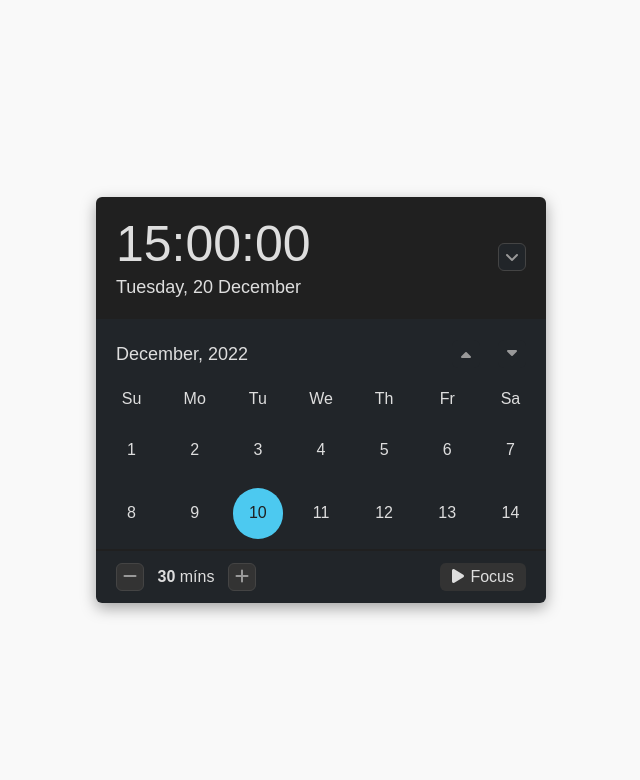
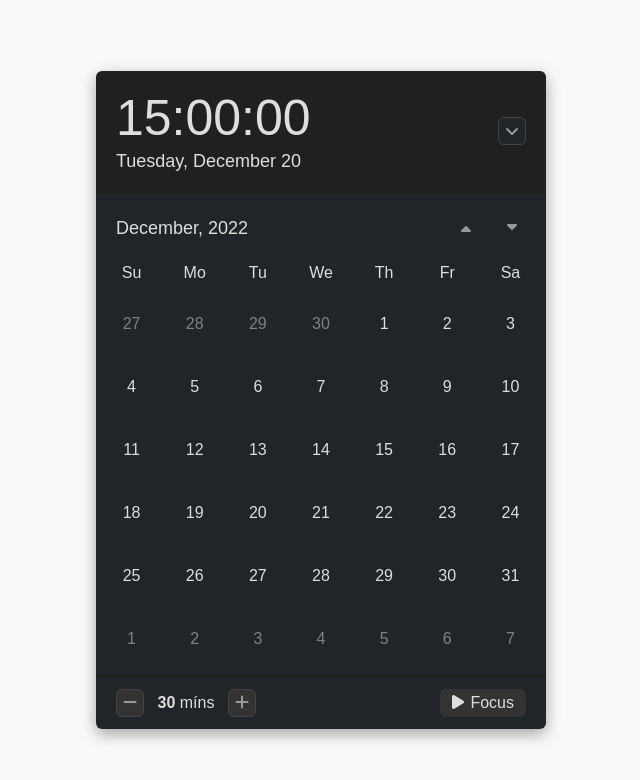
Before and after one commit to Backheart-js/Intern_Ex2-calendar, a plain HTML site: page index.html in a window 1280 px wide. Shown: the whole page, without its empty margins (319-959 px from the left). Drawn offline with nearby package versions, Linux system fonts and the light colour scheme.

Commit message:
Add: Script to render Days of Month

```diff
--- a/css/style.css
+++ b/css/style.css
@@ -116,9 +116,6 @@
     height: 40px;
 }
 
-.table__content-wrapper {
-    /* padding: 0 6px; */
-}
 .table__content-item {
     width: 100%;
     height: 63px;
@@ -127,11 +124,20 @@
     width: 80%;
     height: 80%;
     border-radius: 50%;
-    transition: all .1s linear;
+    /* transition: all .1s linear; */
 }
 .table__content-item.active > .table__content-text {
     color: var(--darkness-background-color);
     background-color: #4cc9f0;
+}
+.table__content-item:not(.active):hover .table__content-text {
+    border-radius: 0;
+    border: 2px solid #ccc;
+}
+.prev-day > p,
+.next-day > p {
+    color: var(--text-grey-color);
+    opacity: .8;
 }
 
 /* Bottom part */
--- a/index.html
+++ b/index.html
@@ -22,7 +22,7 @@
             <section class="calendar__top-wrapper flex-center-y line">
                 <div class="present__time-wrapper">
                     <p class="present__time select-none">15:00:00</p>
-                    <p class="present__date select-none smooth-transition">Tuesday, 20 December</p>
+                    <p class="present__date select-none smooth-transition"></p>
                 </div>
                 <div class="something__btn-wrapper">
                     <button class="btn something__btn flex-center">
@@ -34,7 +34,7 @@
             <section class="calendar__content-wrapper line">
                 <div class="content__header-wrapper flex-center-y">
                     <span class="content__header-date select-none">
-                        December, 2022
+
                     </span>
                     <div class="header__btn-wrapper flex-center-x">
                         <button class="btn btn-prev flex-center smooth-transition">
@@ -55,7 +55,16 @@
                         <li class="table__header-item flex-center select-none">Fr</li>
                         <li class="table__header-item flex-center select-none">Sa</li>
                     </ul>
-                    <div class="table__content-wrapper grid grid-cols-7 gap-1">
+                    <div id="table__calendar" class="grid grid-cols-7 gap-1">
+                        <!-- <div class="table__content-item flex-center select-none prev-day">
+                            <p class="table__content-text flex-center">29</p>
+                        </div>
+                        <div class="table__content-item flex-center select-none prev-day">
+                            <p class="table__content-text flex-center">30</p>
+                        </div>
+                        <div class="table__content-item flex-center select-none prev-day">
+                            <p class="table__content-text flex-center">31</p>
+                        </div>
                         <div class="table__content-item flex-center select-none">
                             <p class="table__content-text flex-center">1</p>
                         </div>
@@ -97,8 +106,19 @@
                         </div>
                         <div class="table__content-item flex-center select-none">
                             <p class="table__content-text flex-center">14</p>
+                        </div> -->
+                        <!-- <div class="table__content-item flex-center select-none">
+                            <p class="table__content-text flex-center">1</p>
                         </div>
-
+                        <div class="table__content-item flex-center select-none">
+                            <p class="table__content-text flex-center">1</p>
+                        </div>
+                        <div class="table__content-item flex-center select-none">
+                            <p class="table__content-text flex-center">1</p>
+                        </div>
+                        <div class="table__content-item flex-center select-none">
+                            <p class="table__content-text flex-center">1</p>
+                        </div> -->
 
                     </div>
                 </div>
--- a/script.js
+++ b/script.js
@@ -0,0 +1,116 @@
+const $ = document.querySelector.bind(document);
+const $$ = document.querySelectorAll.bind(document);
+
+const dayOfWeek = [
+    "Sunday",
+    "Monday",
+    "Tuesday",
+    "Wednesday",
+    "Thursday",
+    "Friday",
+    "Saturday"
+]
+
+const months = [
+    "January",
+    "February",
+    "March",
+    "April",
+    "May",
+    "June",
+    "July",
+    "August",
+    "September",
+    "October",
+    "November",
+    "December"
+]
+
+const date = new Date();
+let monthInCalendar = date.getMonth();
+let yearInCalendar = date.getFullYear();
+let firstDayInMonth;
+let lastDayInMonth;
+const table = $("#table__calendar");
+
+const calendar = {
+    getFirstDayInMonth: function() {
+        firstDayInMonth = new Date(yearInCalendar, monthInCalendar, 1);
+    },
+
+    getLastDayInMonth: function() {
+        lastDayInMonth = new Date(yearInCalendar, monthInCalendar+1, 0);
+    },
+
+    handleEvent: function() {
+        const _this = this;
+        $(".btn-prev").addEventListener("click", function() {
+            monthInCalendar -= 1;
+            if (monthInCalendar === -1) {
+                yearInCalendar -= 1;
+                monthInCalendar = 11;
+            }
+            _this.getFirstDayInMonth();
+            _this.getLastDayInMonth();
+            _this.render();
+        })
+        $(".btn-next").addEventListener("click", function() {
+            monthInCalendar += 1;
+            if (monthInCalendar === 12) {
+                yearInCalendar += 1;
+                monthInCalendar = 0;
+            }
+            _this.getFirstDayInMonth();
+            _this.getLastDayInMonth();
+            _this.render();
+        })
+    },
+
+    render: function() {
+        $(".present__date").innerText = `${dayOfWeek[date.getDay()]}, ${months[date.getMonth()]} ${date.getDate()}`;
+        $(".content__header-date").innerText = `${months[monthInCalendar]}, ${yearInCalendar}`;
+
+        let days = "";
+        const numOfDays = lastDayInMonth.getDate();
+        const index_firstDayInMonth = firstDayInMonth.getDay();
+        const index_lastDayInMonth = lastDayInMonth.getDay();
+        console.log(index_lastDayInMonth);
+        const lastDayPrevMonth = new Date(yearInCalendar, monthInCalendar, 0).getDate();
+
+        for(let i = index_firstDayInMonth; i > 0; i--) {    //Loop những ngày của tháng trước đó
+            days += `
+                <div class="table__content-item flex-center select-none prev-day">
+                    <p class="table__content-text flex-center">${lastDayPrevMonth - i + 1}</p>
+                </div>
+            `
+        }
+
+        for (let i = 1; i<=numOfDays; i++) {  //Loop ra những ngày trong tháng
+            days += `
+                <div class="table__content-item flex-center select-none">
+                    <p class="table__content-text flex-center">${i}</p>
+                </div>
+            `;
+        }
+
+        const restOfDays = 42 - (index_firstDayInMonth + numOfDays); //Số ngày còn lại để đủ 6 hàng 7 cột (hiển thị 42 ngày)
+        for (let i=1; i<= restOfDays; i++) {    //Loop những ngày của tháng sau
+            days += `
+                <div class="table__content-item flex-center select-none next-day">
+                    <p class="table__content-text flex-center">${i}</p>
+                </div>
+            `
+        }
+
+        table.innerHTML = days;
+    },
+
+    start: function() {
+        this.getFirstDayInMonth();
+        this.getLastDayInMonth();
+        this.handleEvent();
+        this.render();
+    }
+}
+
+calendar.start();
```
